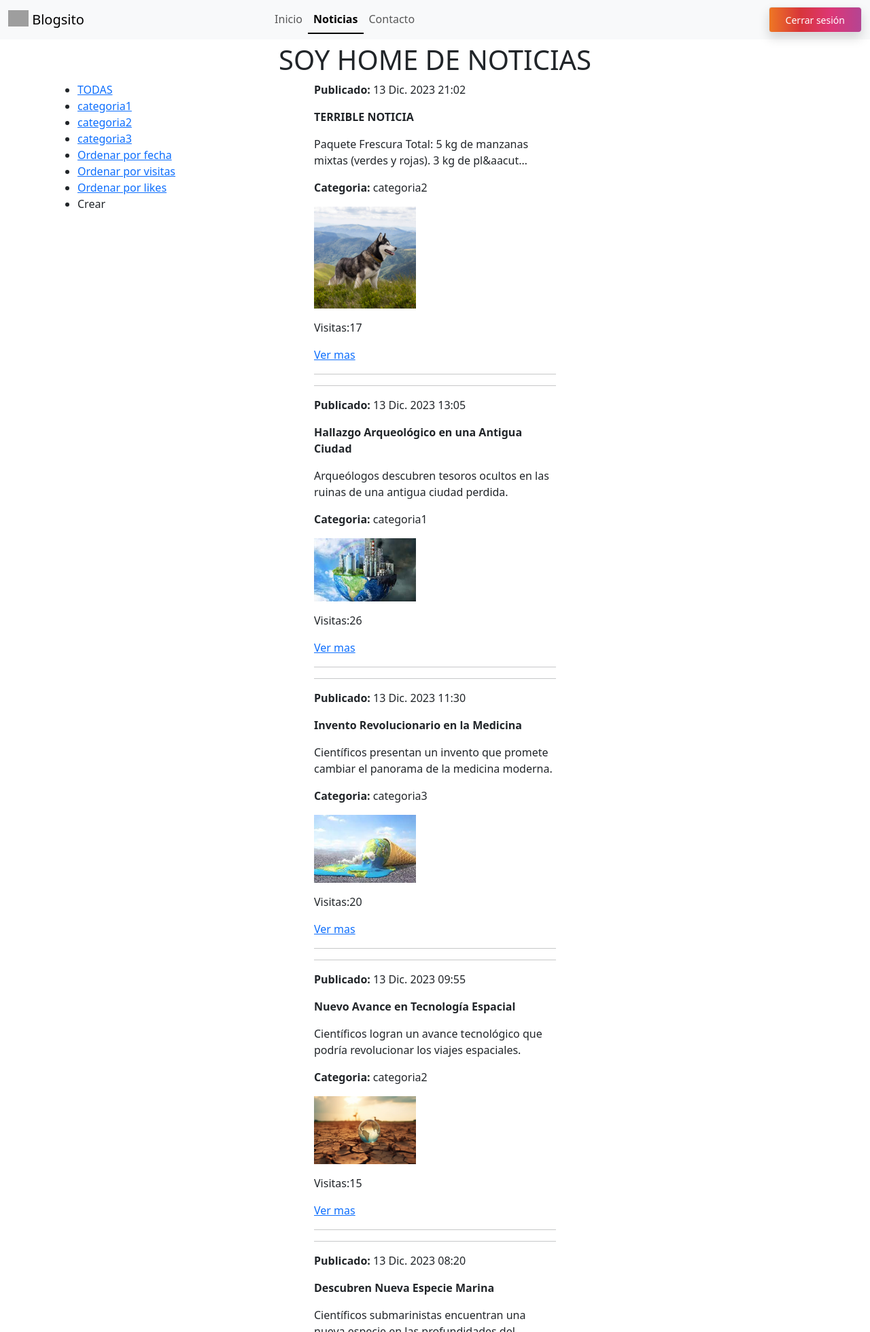
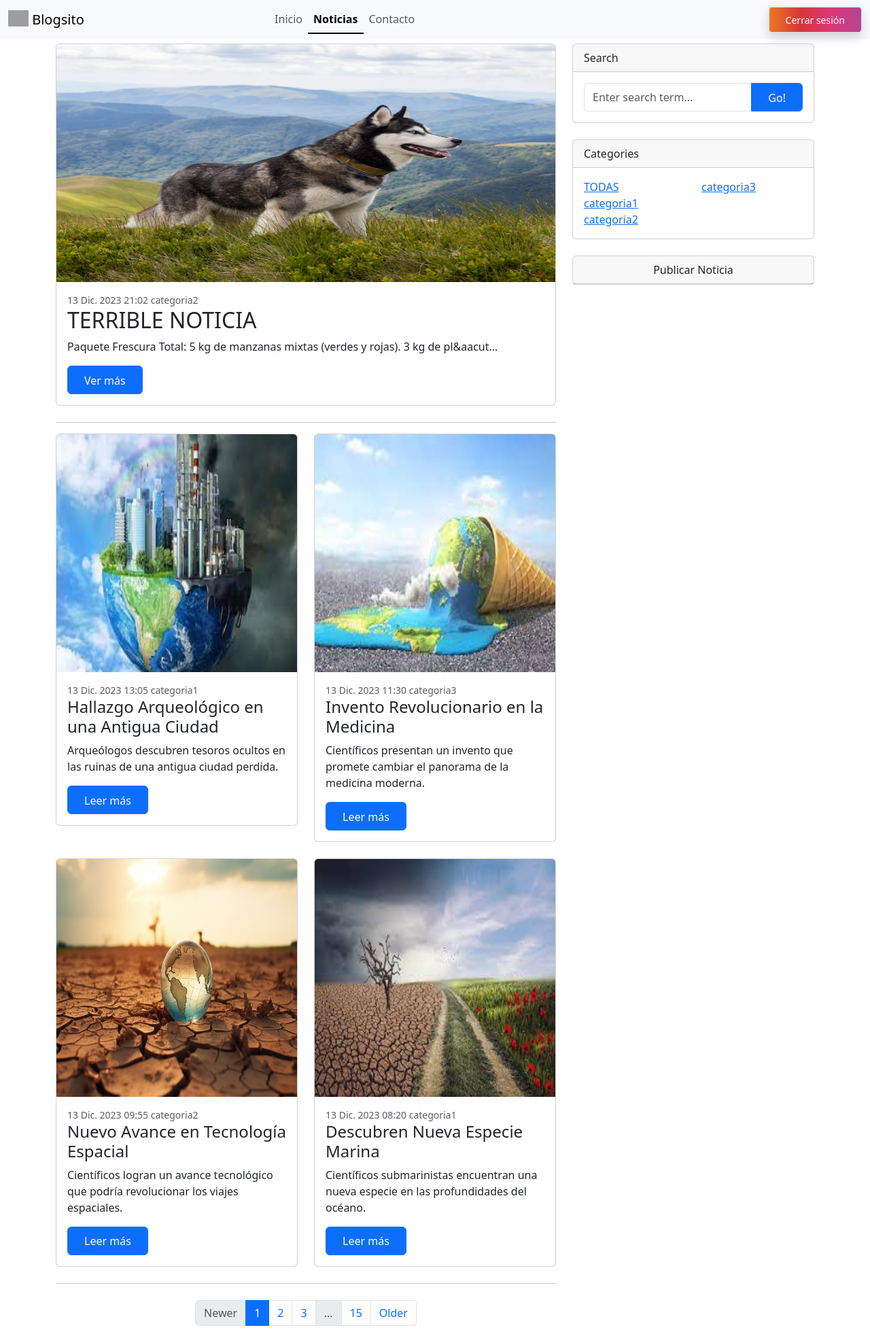
Before and after one commit to Xacled/Proyecto-Final, a Django app: page /noticias/ in a window 1280 px wide. Shown: the top 1960 px of the page at 68% size. Run offline with Django 4.2, Linux system fonts and the light colour scheme; a user stored in the database is signed in; data comes from the database, SQL or seed files in the repository; both versions use the stored data as it was after the commit; some libraries are stand-ins or nearby versions; grey boxes are pictures that could not be loaded.

Commit message:
Noticias

```diff
--- a/templates/noticias/home_noticias.html
+++ b/templates/noticias/home_noticias.html
@@ -1,5 +1,5 @@
 {% extends 'base.html' %} {% block contenido %}
-<div class="container">
+<!-- <div class="container">
   <div class="text-center">
     <h1>SOY HOME DE NOTICIAS</h1>
   </div>
@@ -16,9 +16,7 @@
         {% if user.is_authenticated %}
 
         <li class="nav-item{% if request.path == url %}active{% endif %}">
-          <a class="nav-link" href="{% url 'noticias:cargar_noticia' %}"
-            >Crear</a
-          >
+          <a class="nav-link" href="{% url 'noticias:cargar_noticia' %}">Crear</a>
         </li>
 
         {% endif %}
@@ -37,10 +35,10 @@
         <p>Visitas:{{n.visitas}}</p>
         <a href="{% url 'noticias:detalle_noticia' n.pk %}">Ver mas</a>
         {% if user.is_authenticated %}
-          {%if user.id == n.usuario.pk or user.is_colab%}
+        {%if user.id == n.usuario.pk or user.is_colab%}
         <a href="{% url 'noticias:modificar_noticia' n.pk %}">Modificar</a>
         <a href="{% url 'noticias:borrar_noticia' n.pk %}">Borrar</a>
-          {% endif %}
+        {% endif %}
         {% endif %}
       </div>
       <hr />
@@ -49,5 +47,116 @@
     </div>
     <div class="col-md-4"></div>
   </div>
+</div> -->
+
+
+
+<div class="container">
+  <div class="row">
+    <!-- Blog entries-->
+    <div class="col-lg-8">
+      <!-- Featured blog post-->
+      {% if noticias %}
+      <div class="card mb-4">
+        <a href="{% url 'noticias:detalle_noticia' noticias.0.pk %}"><img class="card-img-top"
+            style="width: 100%; height: 350px" src="{{ noticias.0.imagen.url }}" alt="..." /></a>
+        <div class="card-body">
+          <div class="small text-muted">{{ noticias.0.creado }} {{ noticias.0.categoria }}</div>
+          <h2 class="card-title">{{ noticias.0.titulo }}</h2>
+          <p class="card-text">{{ noticias.0.contenido|striptags|truncatechars:100 }}</p>
+
+          <a class="btn btn-primary" href="{% url 'noticias:detalle_noticia' noticias.0.pk %}">Ver más</a>
+          {% if user.is_authenticated %}
+          {% if user.id == noticias.0.usuario.pk or user.is_colab %}
+          <a class="btn btn-primary" href="{% url 'noticias:modificar_noticia' noticias.0.pk %}">Modificar</a>
+          <a class="btn btn-primary" href="{% url 'noticias:borrar_noticia' noticias.0.pk %}">Borrar</a>
+          {% endif %}
+          {% endif %}
+        </div>
+      </div>
+      <hr>
+      {% endif %}
+      <!-- Nested row for non-featured blog posts-->
+      <div class="row">
+        {% for n in noticias|slice:"1:5" %}
+        <div class="col-lg-6">
+
+          <div class="card mb-4">
+            <a href="{% url 'noticias:detalle_noticia' n.pk %}"><img class="card-img-top" src="{{ n.imagen.url }}"
+                style="width: 100%; height: 350px" /></a>
+            <div class="card-body">
+              <div class="small text-muted">{{ n.creado }} {{ n.categoria }}</div>
+              <h2 class="card-title h4">{{ n.titulo }}</h2>
+              <p class="card-text">{{ n.contenido|striptags|truncatechars:100 }}</p>
+              <a class="btn btn-primary" href="{% url 'noticias:detalle_noticia' n.pk %}">Leer más</a>
+            </div>
+          </div>
+
+        </div>
+        {% endfor %}
+      </div>
+      <!-- Pagination-->
+      <nav aria-label="Pagination">
+        <hr class="my-0" />
+        <ul class="pagination justify-content-center my-4">
+          <li class="page-item disabled"><a class="page-link" href="#" tabindex="-1" aria-disabled="true">Newer</a></li>
+          <li class="page-item active" aria-current="page"><a class="page-link" href="#!">1</a></li>
+          <li class="page-item"><a class="page-link" href="#!">2</a></li>
+          <li class="page-item"><a class="page-link" href="#!">3</a></li>
+          <li class="page-item disabled"><a class="page-link" href="#!">...</a></li>
+          <li class="page-item"><a class="page-link" href="#!">15</a></li>
+          <li class="page-item"><a class="page-link" href="#!">Older</a></li>
+        </ul>
+      </nav>
+    </div>
+    <!-- Side widgets-->
+    <div class="col-lg-4">
+      <!-- Search widget -->
+      <div class="card mb-4">
+        <div class="card-header">Search</div>
+        <div class="card-body">
+          <div class="input-group">
+            <input class="form-control" type="text" placeholder="Enter search term..." aria-label="Enter search term..."
+              aria-describedby="button-search" />
+            <button class="btn btn-primary" id="button-search" type="button">Go!</button>
+          </div>
+        </div>
+      </div>
+
+      <!-- Categories widget -->
+      <div class="card mb-4">
+        <div class="card-header">Categories</div>
+        <div class="card-body">
+          <div class="row">
+            <div class="col-sm-6">
+              <ul class="list-unstyled mb-0">
+                <li><a href="?categoria=0">TODAS</a></li>
+                {% for c in categorias|slice:":2" %}
+                <li><a href="?categoria={{c.id}}">{{c.nombre}}</a></li>
+                {% endfor %}
+              </ul>
+            </div>
+            <div class="col-sm-6">
+              <ul class="list-unstyled mb-0">
+                {% for c in categorias|slice:"2:" %}
+                <li><a href="?categoria={{c.id}}">{{c.nombre}}</a></li>
+                {% endfor %}
+              </ul>
+            </div>
+          </div>
+        </div>
+      </div>
+
+
+      <!-- Other widgets (e.g., Side Widget) -->
+
+      {% if user.is_authenticated %}
+      <div class="card mb-4">
+        <div class="card-header {% if request.path == url %}active{% endif %} text-center"><a class="nav-link" href="{% url 'noticias:cargar_noticia' %}">Publicar Noticia</a></div>
+      </div>
+      {% endif %}
+    </div>
+  </div>
 </div>
+
 {% endblock contenido %}
```
Also changed, not shown: templates/contacto.html (+2 -24 lines), templates/noticias/style.css (deleted, +0 -128 lines), templates/style.css (deleted, +0 -43 lines), Proyecto/db.sqlite3.
